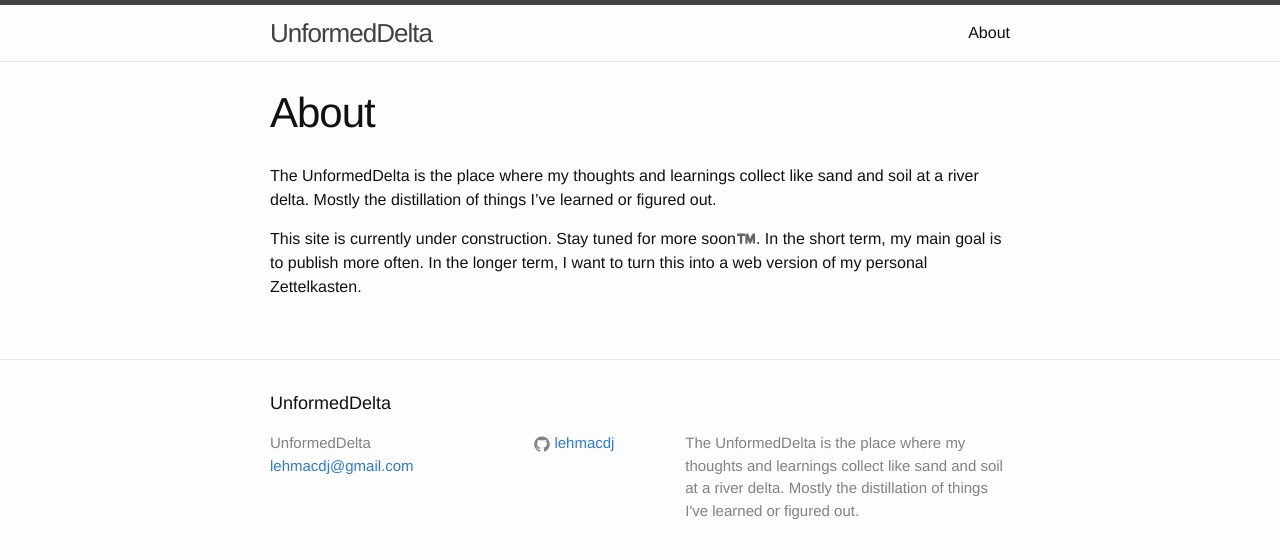
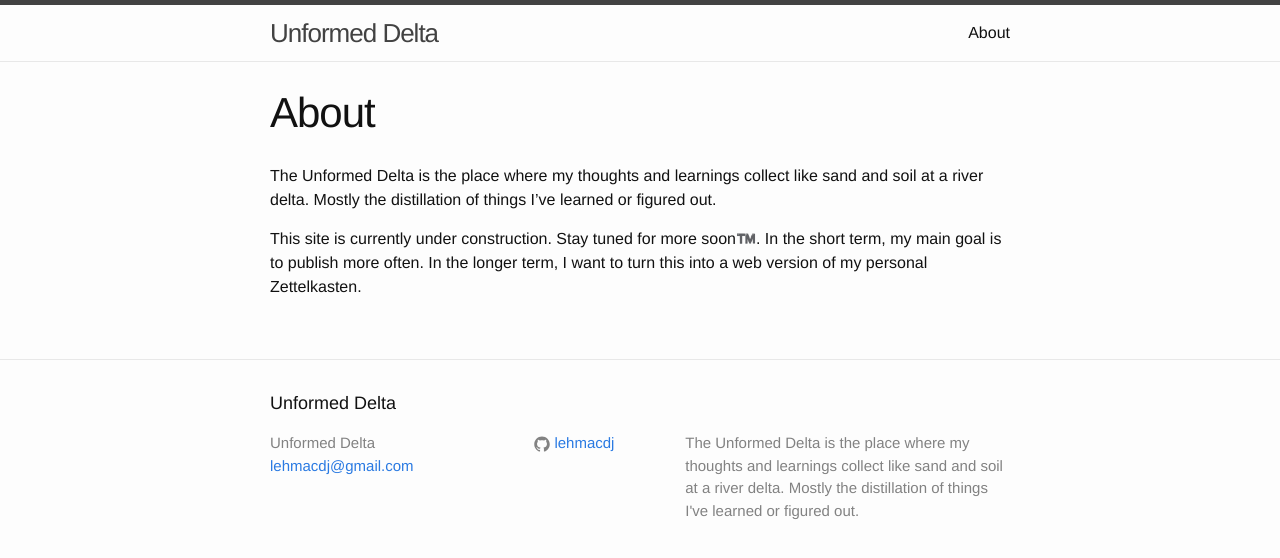
Before and after one commit to lehmacdj/blog, a Jekyll site: the page built from about.md, in a window 1280 px wide. Shown: the top 558 px of the page. Built offline with Jekyll 4.4.1, drawn with Linux system fonts in a browser that asks for light colours.

Commit message:
Add spaces in Unformed Delta

```diff
--- a/_config.yml
+++ b/_config.yml
@@ -6,12 +6,12 @@
 # 'jekyll serve'. If you change this file, please restart the server process.
 
 # Site settings
-title: UnformedDelta
+title: Unformed Delta
 email: lehmacdj@gmail.com
 description: >
-  The UnformedDelta is the place where my thoughts and learnings collect like
-  sand and soil at a river delta. Mostly the distillation of things I've learned
-  or figured out.
+  The Unformed Delta is the place where my thoughts and learnings collect like
+  sand and soil at a river delta. Mostly the distillation of things I've
+  learned or figured out.
 baseurl: ""
 url: "https://lehmacdj.github.io" # the base hostname & protocol for your site
 github_username: lehmacdj
--- a/about.md
+++ b/about.md
@@ -4,6 +4,6 @@ title: About
 permalink: /about/
 ---
 
-The UnformedDelta is the place where my thoughts and learnings collect like sand and soil at a river delta. Mostly the distillation of things I've learned or figured out.
+The Unformed Delta is the place where my thoughts and learnings collect like sand and soil at a river delta. Mostly the distillation of things I've learned or figured out.
 
 This site is currently under construction. Stay tuned for more soon™️. In the short term, my main goal is to publish more often. In the longer term, I want to turn this into a web version of my personal Zettelkasten.
```
